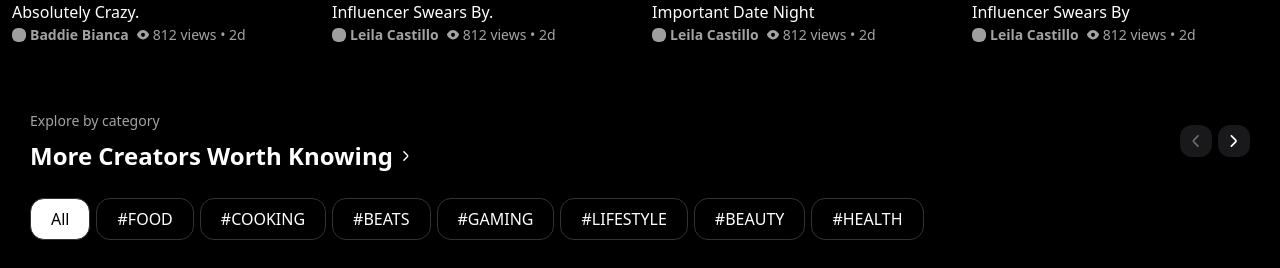
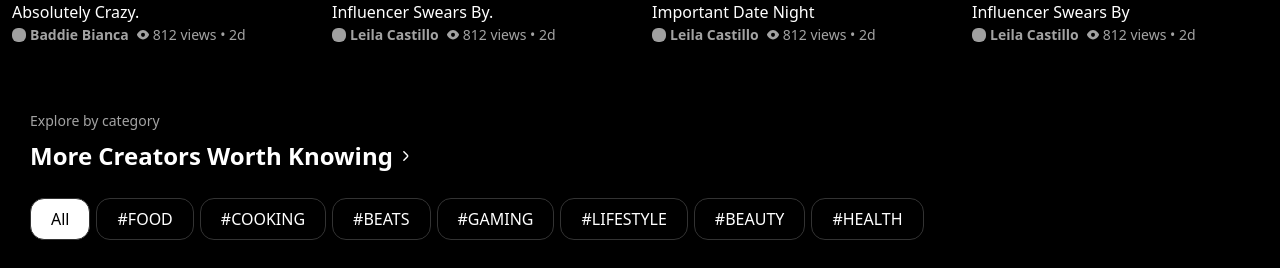
Before and after one commit to yash-gupta-dev/Sizzle, a Next.js app: page / in a window 1280 px wide. Shown: the part 5867-6135 px from the top of the page. Built offline with nearby package versions, Linux system fonts and the light colour scheme; grey boxes are pictures that could not be loaded.

Commit message:
fix(sheet-2/3): add slider hoc nvaigation button functionality

```diff
--- a/app/page.tsx
+++ b/app/page.tsx
@@ -46,7 +46,7 @@ export default function Page() {
       <SliderHOC title="Fresh from your creators" className="pl-7.5">
         {
           TEMP_CREATOR_DATA.map(creator => {
-            return <CarouselItem className="max-w-fit p-0" key={creator.id}>
+            return <CarouselItem className="shrink-0 max-w-fit p-0" key={creator.id}>
               <CreatorStarCard name={creator.name} image={creator.image} photos={creator.photos} videos={creator.videos} />
             </CarouselItem>
           })
@@ -132,7 +132,7 @@ export default function Page() {
         }
       </SliderHOC>
 
-      <SliderHOC title="More Creators Worth Knowing" supTitle="Explore by category" className="pl-7.5" contentClassName="gap-1.5">
+      <SliderHOC title="More Creators Worth Knowing" supTitle="Explore by category" className="pl-7.5" contentClassName="gap-1.5" showNavButtons={false}>
         {
           [{ title: "All" }, ...TEMP_CATEGORIES].map(category => {
             return <CarouselItem className="md:basis-1/6 max-w-fit p-0" key={category.title}>
--- a/hoc/SliderHOC.tsx
+++ b/hoc/SliderHOC.tsx
@@ -1,14 +1,17 @@
+"use client"
+
 import { LeftDirectionIcon, RightDirectionIcon } from "@/assets/icons";
 import { Avatar, AvatarImage } from "@/components/ui/avatar";
 import { Button } from "@/components/ui/button";
-import { Carousel, CarouselContent } from "@/components/ui/carousel";
+import { Carousel, CarouselApi, CarouselContent, CarouselPrevious, useCarousel } from "@/components/ui/carousel";
 import { Text } from "@/components/ui/text";
 import { cn } from "@/lib/utils";
 import { ClassValue } from "clsx";
-import { PropsWithChildren } from "react";
+import { PropsWithChildren, useEffect, useState } from "react";
 
 export interface CategoriesCardProps {
     title?: string;
+    showNavButtons?: boolean;
     supTitle?: string;
     leftImage?: string;
     className?: ClassValue;
@@ -17,12 +20,22 @@ export interface CategoriesCardProps {
 
 function SliderHOC({
     title,
+    showNavButtons = true,
     supTitle,
     leftImage,
     children,
     className,
     contentClassName
 }: PropsWithChildren<CategoriesCardProps>) {
+    const [carouselApi, setCarouselApi] = useState<CarouselApi>();
+
+    const handlePrevious = () => {
+        carouselApi?.scrollPrev();
+    }
+
+    const handleNext = () => {
+        carouselApi?.scrollNext()
+    }
 
     return (
         <>
@@ -42,15 +55,15 @@ function SliderHOC({
                     </div>}
                 </div>
 
-                <div className="flex gap-1.5">
-                    <Button icon={<LeftDirectionIcon className="w-3 h-3" />} className={'p-3 rounded-[12px]'} />
-                    <Button icon={<RightDirectionIcon className="w-3 h-3" />} className={'p-3 rounded-[12px]'} />
-                </div>
+                {showNavButtons ? <div className="flex gap-1.5">
+                    <Button icon={<LeftDirectionIcon className="w-3 h-3" />} onClick={handlePrevious} className={'p-3 rounded-[12px]'} />
+                    <Button icon={<RightDirectionIcon className="w-3 h-3" />} onClick={handleNext} className={'p-3 rounded-[12px]'} />
+                </div> : null}
             </div>
                 : null}
 
-            <Carousel className={cn("w-full", className)} opts={{
-                align: "center",   // centers the active pair -> equal peek on both sides
+            <Carousel className={cn("w-full", className)} setApi={setCarouselApi} opts={{
+                align: "start",   // centers the active pair -> equal peek on both sides
                 slidesToScroll: 1,  // step one slide at a time
                 skipSnaps: true
             }}>
```
